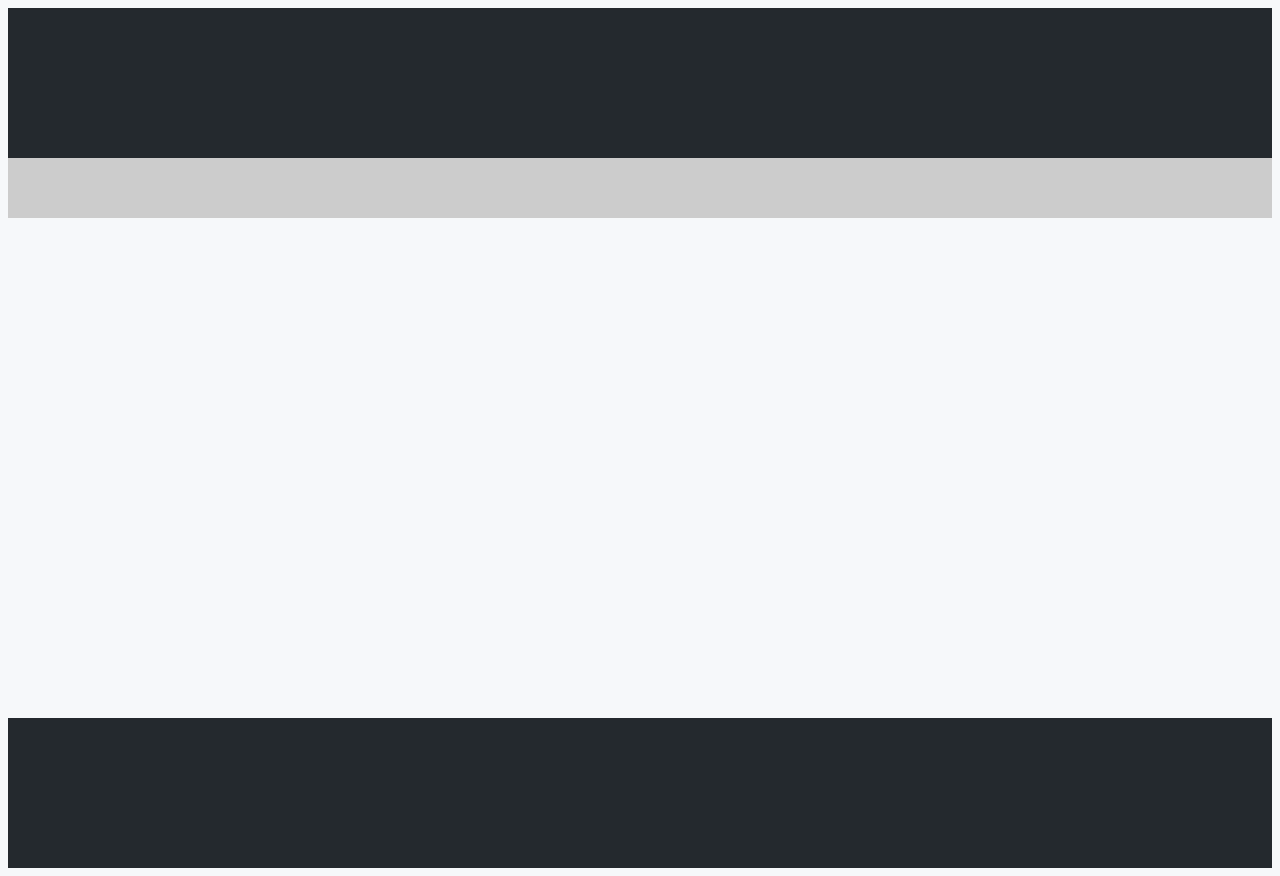
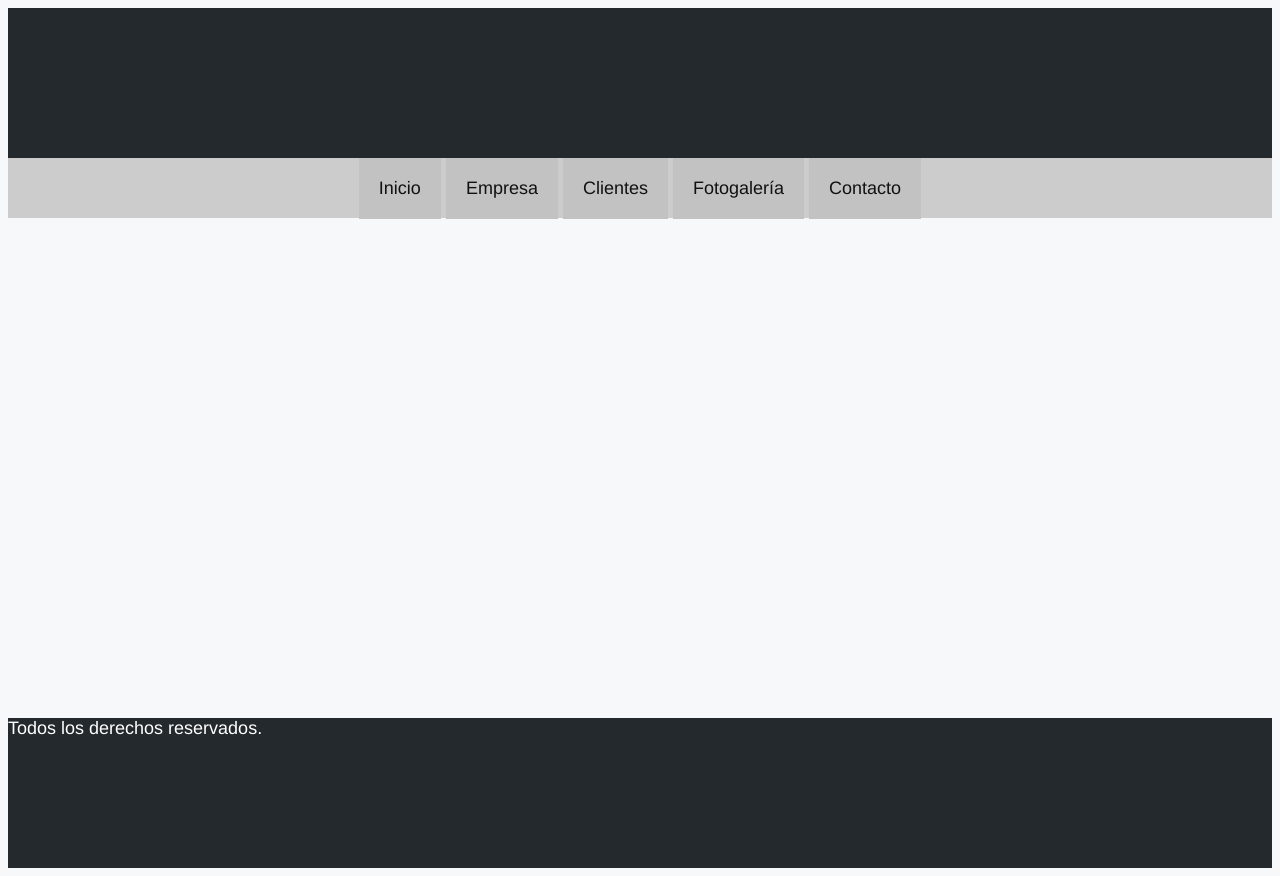
Before and after one commit to exegeses/HTML-Sabados-M, a plain HTML site: page clase3/maquetado.html in a window 1280 px wide. Drawn offline with Linux system fonts and the light colour scheme.

Commit message:
estética del nav

```diff
--- a/clase3/css/estilos.css
+++ b/clase3/css/estilos.css
@@ -1,3 +1,4 @@
+*{box-sizing: border-box;}
 body{
 	background-color: #F6F8FA;
 	color: #333;
@@ -12,7 +13,19 @@ header{
 nav{
 	background-color: #ccc;
 	height: 60px;
+	text-align: center;
 }
+	nav a{
+		background-color: #c2c2c2;
+		padding: 20px;
+		display: inline-block;
+		color: #111;
+		text-decoration: none;
+	}
+	nav a:hover{
+		background-color: #adadad;
+	}
+
 main{
 	min-height: 500px;
 }
--- a/clase3/maquetado.html
+++ b/clase3/maquetado.html
@@ -8,11 +8,19 @@
 <body>
 
 	<header></header>
-	<nav></nav>
+	<nav>
+		<a href="index.html">Inicio</a>
+		<a href="empresa.html">Empresa</a>
+		<a href="clientes.html">Clientes</a>
+		<a href="galeria.html">Fotogalería</a>
+		<a href="contacto.html">Contacto</a>
+	</nav>
 	<main>
 
 	</main>
-	<footer></footer>
+	<footer>
+		Todos los derechos reservados.
+	</footer>
 
 </body>
 </html>
```
